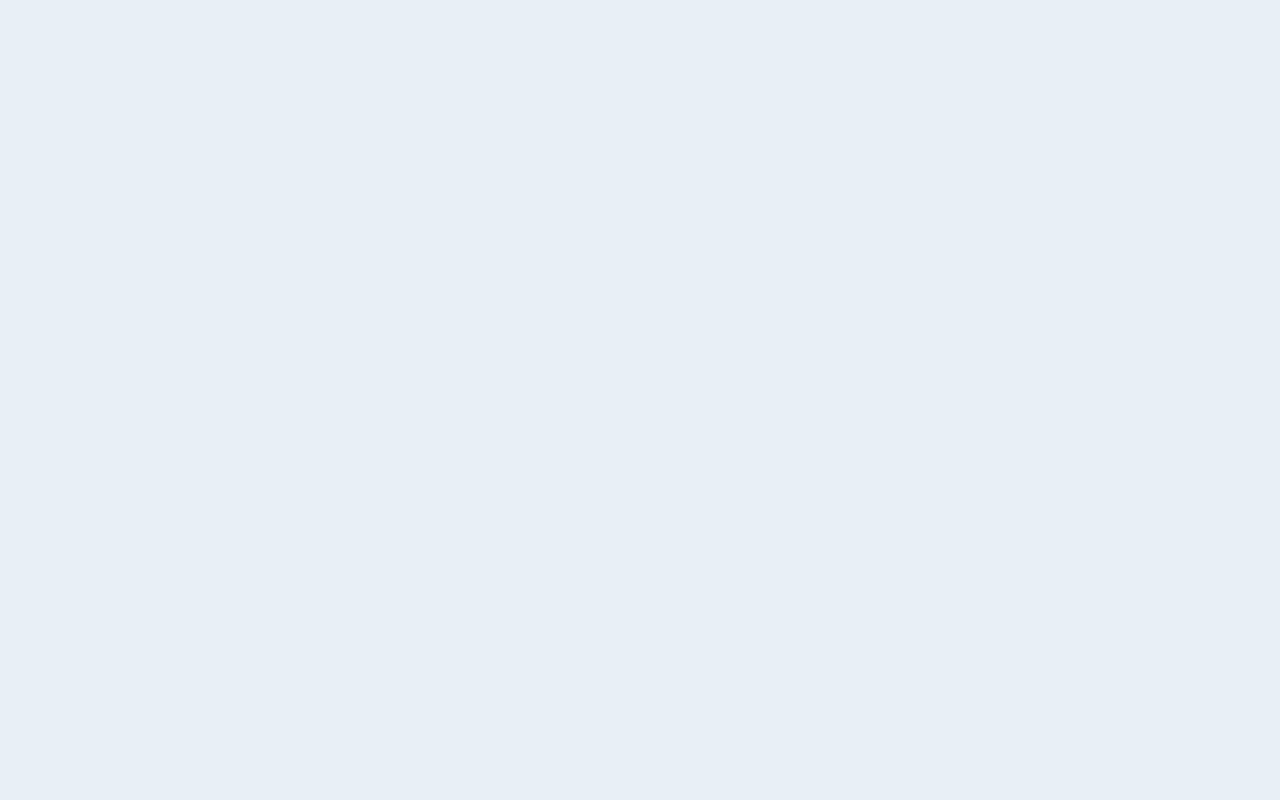
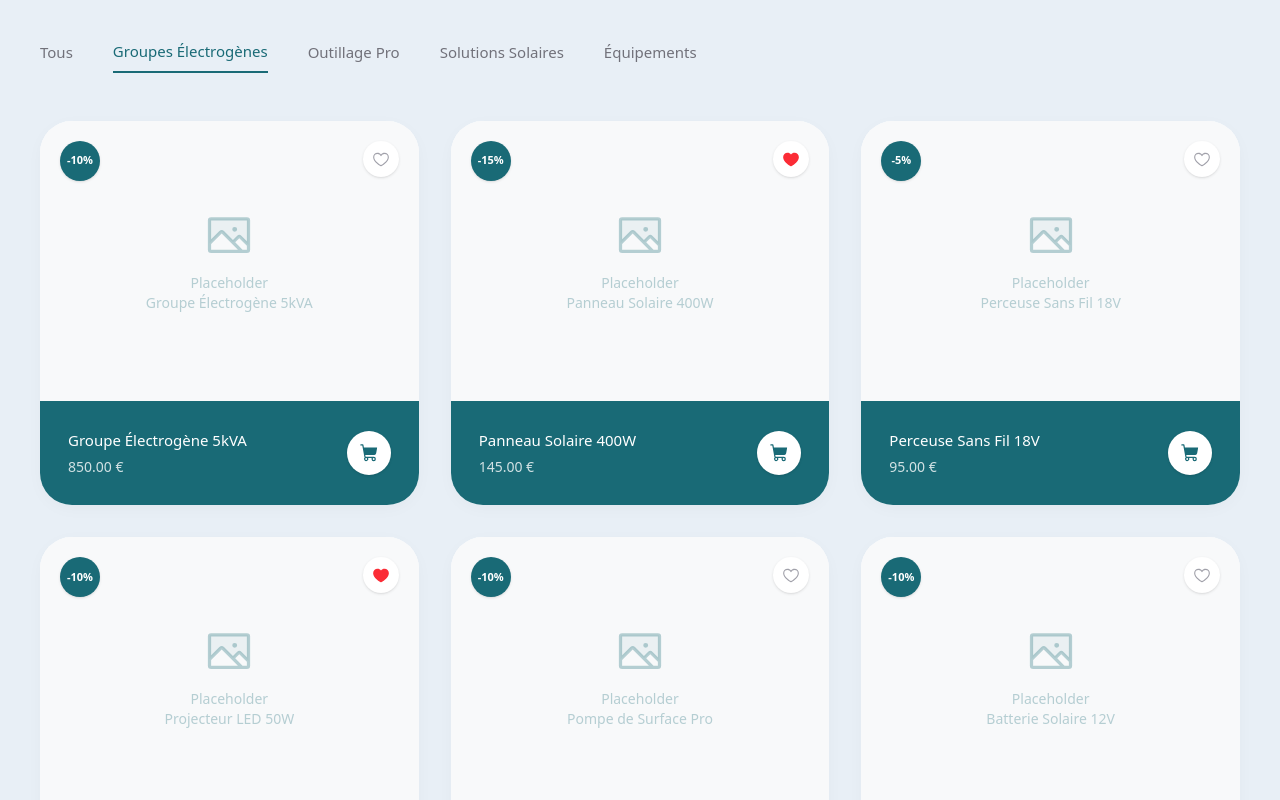
Before and after one commit to DigitariaWebs/GlobalStock, a Next.js app: page / in a window 1280 px wide. Shown: the part 2440-3240 px from the top of the page. Before the commit the page ends 2416 px from the top, so only its background shows below. Built offline with nearby package versions, Linux system fonts and the light colour scheme.

Commit message:
Add ProductsSection component and integrate it into Home page layout

```diff
--- a/src/app/page.tsx
+++ b/src/app/page.tsx
@@ -1,7 +1,7 @@
 import { HeroSection } from "@/components/layout/HeroSection";
 import { CategoriesSection } from "@/components/sections/CategoriesSection";
 import { FeaturesSection } from "@/components/sections/FeaturesSection";
-
+import { ProductsSection } from "@/components/sections/ProductsSection";
 
 export default function Home() {
   return (
@@ -9,6 +9,7 @@ export default function Home() {
       <HeroSection />
       <FeaturesSection />
       <CategoriesSection />
+      <ProductsSection />
     </main>
   );
 }
--- /dev/null
+++ b/src/components/sections/ProductsSection.tsx
@@ -0,0 +1,133 @@
+import { Heart, ShoppingCart, Image as ImageIcon } from "@phosphor-icons/react/dist/ssr";
+
+const categories = [
+  "Tous",
+  "Groupes Électrogènes",
+  "Outillage Pro",
+  "Solutions Solaires",
+  "Équipements",
+];
+
+const products = [
+  {
+    id: 1,
+    name: "Groupe Électrogène 5kVA",
+    price: "850.00 €",
+    discount: "-10%",
+    isFavorite: false,
+  },
+  {
+    id: 2,
+    name: "Panneau Solaire 400W",
+    price: "145.00 €",
+    discount: "-15%",
+    isFavorite: true,
+  },
+  {
+    id: 3,
+    name: "Perceuse Sans Fil 18V",
+    price: "95.00 €",
+    discount: "-5%",
+    isFavorite: false,
+  },
+  {
+    id: 4,
+    name: "Projecteur LED 50W",
+    price: "45.00 €",
+    discount: "-10%",
+    isFavorite: true,
+  },
+  {
+    id: 5,
+    name: "Pompe de Surface Pro",
+    price: "230.00 €",
+    discount: "-10%",
+    isFavorite: false,
+  },
+  {
+    id: 6,
+    name: "Batterie Solaire 12V",
+    price: "120.00 €",
+    discount: "-10%",
+    isFavorite: false,
+  },
+];
+
+export function ProductsSection() {
+  return (
+    <section className="px-6 py-12 lg:px-10 lg:py-16">
+      <div className="mx-auto max-w-[1200px]">
+
+        {/* Navigation Tabs */}
+        <div className="flex items-center gap-6 md:gap-10 mb-10 overflow-x-auto pb-2 scrollbar-hide">
+          {categories.map((cat, index) => (
+            <button
+              key={cat}
+              className={`whitespace-nowrap pb-2 text-[15px] font-medium transition-colors ${
+                index === 1
+                  ? "text-[#196a76] border-b-2 border-[#196a76]"
+                  : "text-[#71717a] hover:text-[#196a76]"
+              }`}
+            >
+              {cat}
+            </button>
+          ))}
+        </div>
+
+        {/* Product Grid */}
+        <div className="grid grid-cols-1 sm:grid-cols-2 lg:grid-cols-3 gap-6 md:gap-8">
+          {products.map((product) => (
+            <div
+              key={product.id}
+              className="flex flex-col rounded-[2rem] overflow-hidden bg-white shadow-[0_4px_20px_-5px_rgba(0,0,0,0.05)]"
+            >
+              {/* Image Area */}
+              <div className="relative bg-[#f8f9fa] h-[280px] w-full flex items-center justify-center p-6">
+
+                {/* Discount Badge */}
+                <div className="absolute top-5 left-5 w-10 h-10 rounded-full bg-[#196a76] text-white flex items-center justify-center text-[11px] font-bold shadow-sm">
+                  {product.discount}
+                </div>
+
+                {/* Favorite Button */}
+                <button className="absolute top-5 right-5 w-9 h-9 rounded-full bg-white flex items-center justify-center shadow-sm transition-transform hover:scale-105 hover:shadow-md">
+                  {product.isFavorite ? (
+                    <Heart size={18} weight="fill" className="text-red-500" />
+                  ) : (
+                    <Heart size={18} weight="regular" className="text-[#a1a1aa]" />
+                  )}
+                </button>
+
+                {/* Placeholder Image */}
+                <div className="flex flex-col items-center gap-3 text-[#196a76]/30">
+                  <ImageIcon size={52} weight="duotone" />
+                  <span className="text-sm font-medium text-center px-4">
+                     Placeholder<br/>{product.name}
+                  </span>
+                </div>
+
+              </div>
+
+              {/* Bottom Info Area */}
+              <div className="bg-[#196a76] p-6 lg:p-7 flex items-center justify-between">
+                <div className="flex flex-col gap-1.5 shrink min-w-0 pr-4">
+                  <h4 className="text-[15px] font-medium text-white truncate">
+                    {product.name}
+                  </h4>
+                  <span className="text-sm text-white/80">
+                    {product.price}
+                  </span>
+                </div>
+
+                <button className="w-11 h-11 rounded-full bg-white flex items-center justify-center text-[#196a76] shrink-0 transition-transform hover:scale-105 shadow-sm">
+                  <ShoppingCart size={20} weight="fill" />
+                </button>
+              </div>
+            </div>
+          ))}
+        </div>
+
+      </div>
+    </section>
+  );
+}
```
Also changed, not shown: 2 other files (tests, documents, lock files or other folders).
